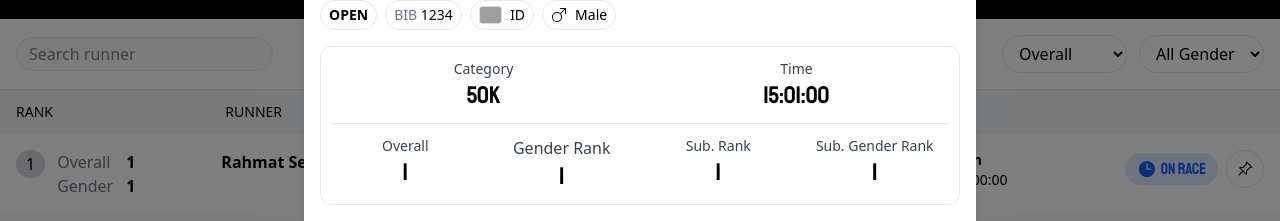
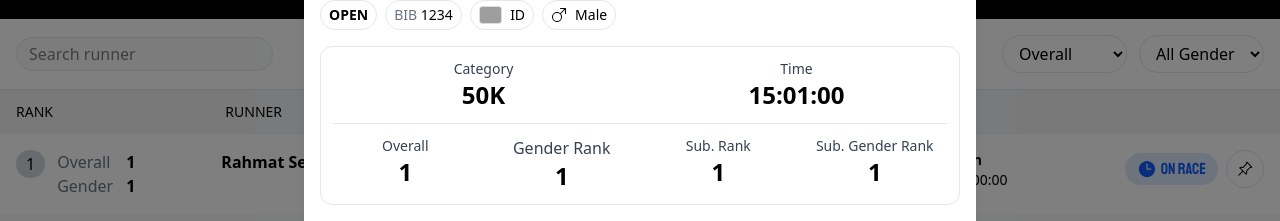
Before and after one commit to arintodev/zerolab-sts-ui, a plain HTML site: page live-result.html in a window 1280 px wide. Both pictures are taken after a click on the element 640 px from the left and 955 px from the top of the page. Shown: the part 781-1002 px from the top of the page. Drawn offline with nearby package versions, Linux system fonts and the light colour scheme; grey boxes are pictures that could not be loaded.

Commit message:
fix detail font

```diff
--- a/live-result.html
+++ b/live-result.html
@@ -589,30 +589,30 @@
                                     <div class="grid grid-cols-2 gap-3">
                                         <div class="md:text-center text-sm">
                                             <div class="text-gray-700">Category</div>
-                                            <div class="bold text-2xl">50K</div>
+                                            <div class="font-bold text-2xl">50K</div>
                                         </div>
                                         <div class="md:text-center">
                                             <div class="text-gray-700 text-sm">Time</div>
-                                            <div class="bold text-2xl">15:01:00</div>
+                                            <div class="font-bold text-2xl">15:01:00</div>
                                         </div>
                                     </div>
                                     <div class="h-[1px] bg-gray-200 my-3 hidden md:block"></div>
                                     <div class="grid grid-cols-2 md:grid-cols-4 gap-3 mt-3">
                                         <div class="md:text-center">
                                             <div class="text-gray-700 text-sm">Overall</div>
-                                            <div class="bold text-2xl">1</div>
+                                            <div class="font-bold text-2xl">1</div>
                                         </div>
                                         <div class="md:text-center">
                                             <div class="text-gray-700">Gender Rank</div>
-                                            <div class="bold text-2xl">1</div>
+                                            <div class="font-bold text-2xl">1</div>
                                         </div>
                                         <div class="md:text-center">
                                             <div class="text-gray-700 text-sm">Sub. Rank</div>
-                                            <div class="bold text-2xl">1</div>
+                                            <div class="font-bold text-2xl">1</div>
                                         </div>
                                         <div class="md:text-center">
                                             <div class="text-gray-700 text-sm">Sub. Gender Rank</div>
-                                            <div class="bold text-2xl">1</div>
+                                            <div class="font-bold text-2xl">1</div>
                                         </div>
                                     </div>
                                 </div>
```
Also changed, not shown: result.html (+6 -6 lines).
